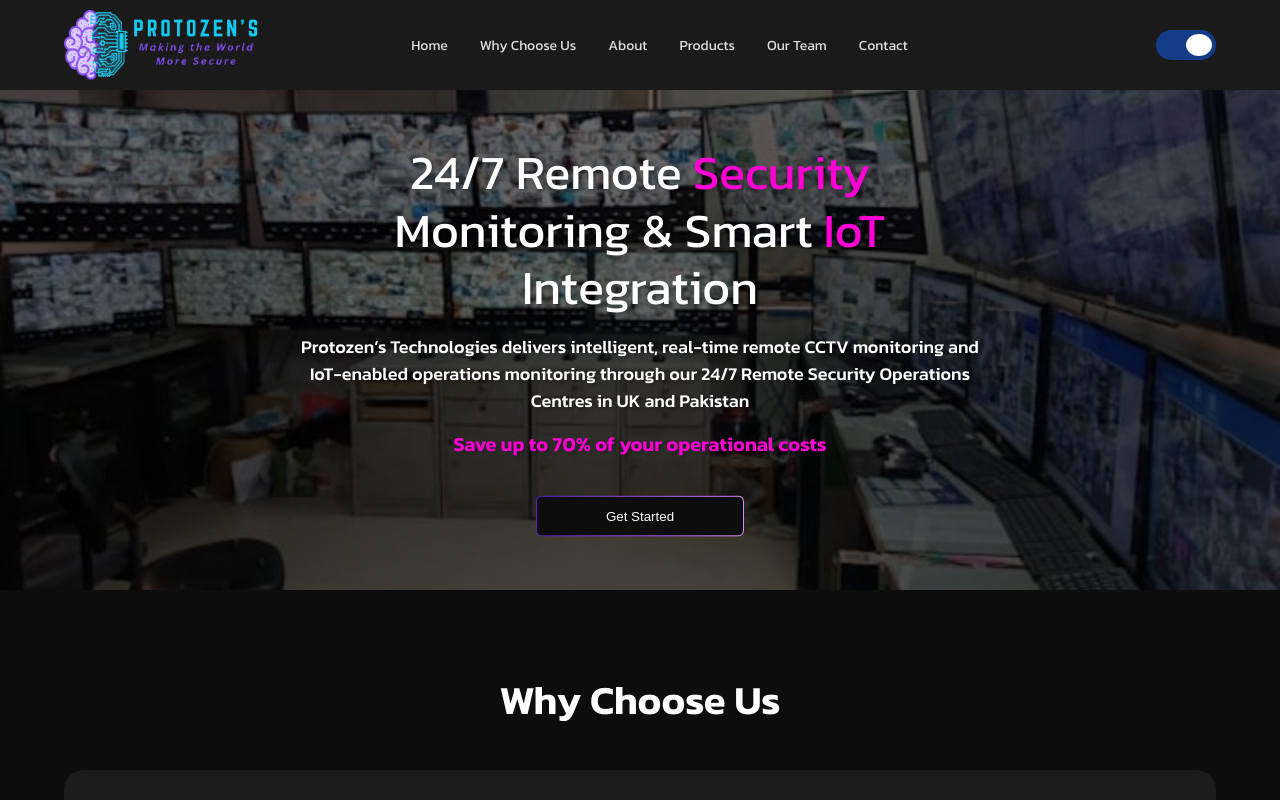
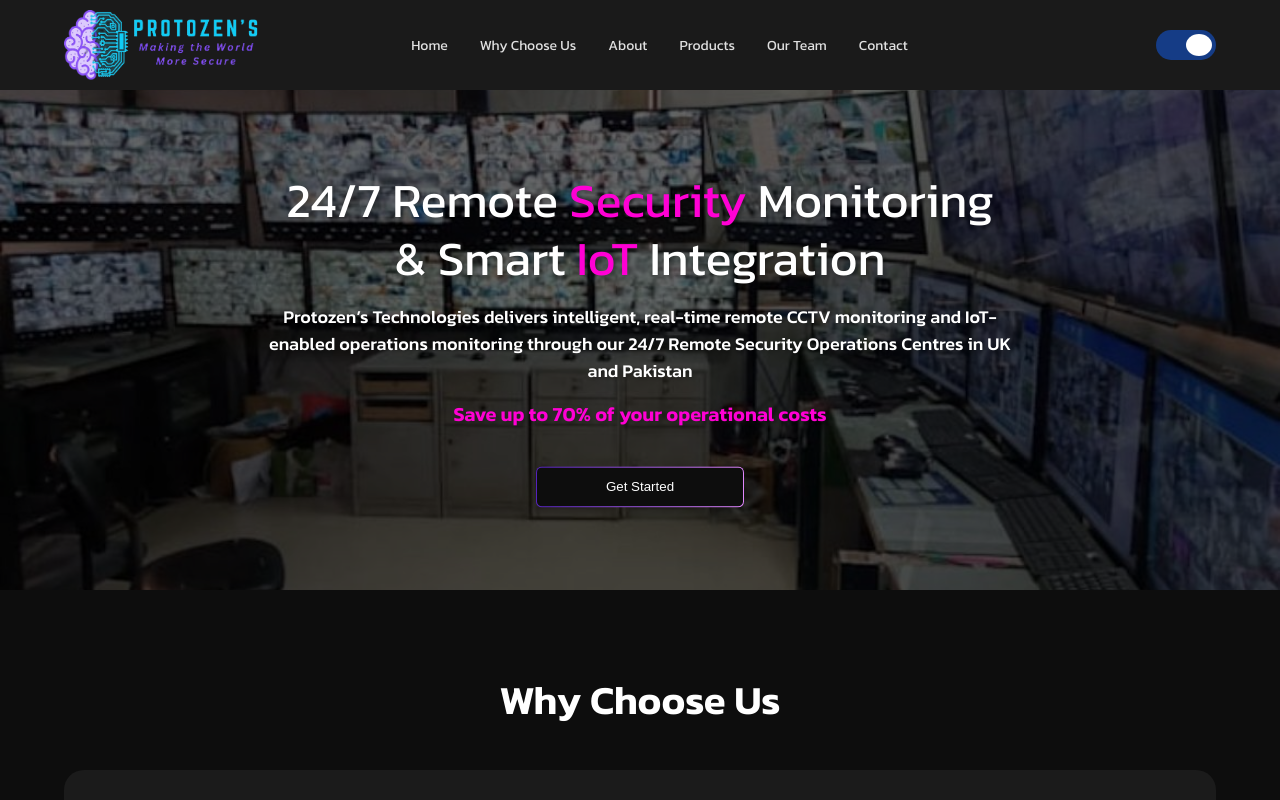
Before and after one commit to hasnain1665/Protozen-s, a React (Create React App) app: page / in a window 1280 px wide. Shown: the top 800 px of the page. Built offline with nearby package versions, Linux system fonts and the light colour scheme; some icons are missing.

Commit message:
Update hero section

```diff
--- a/src/styles/main.css
+++ b/src/styles/main.css
@@ -470,7 +470,7 @@ body {
   z-index: 10;
   text-align: center;
   width: 80%;
-  max-width: 700px;
+  max-width: 750px;
 }
 
 @media (max-width: 768px) {
--- a/src/styles/main.scss
+++ b/src/styles/main.scss
@@ -380,7 +380,7 @@ body {
   z-index: 10;
   text-align: center;
   width: 80%;
-  max-width: 700px;
+  max-width: 750px;
 
   @media (max-width: $mobile) {
     width: 85%;
```
